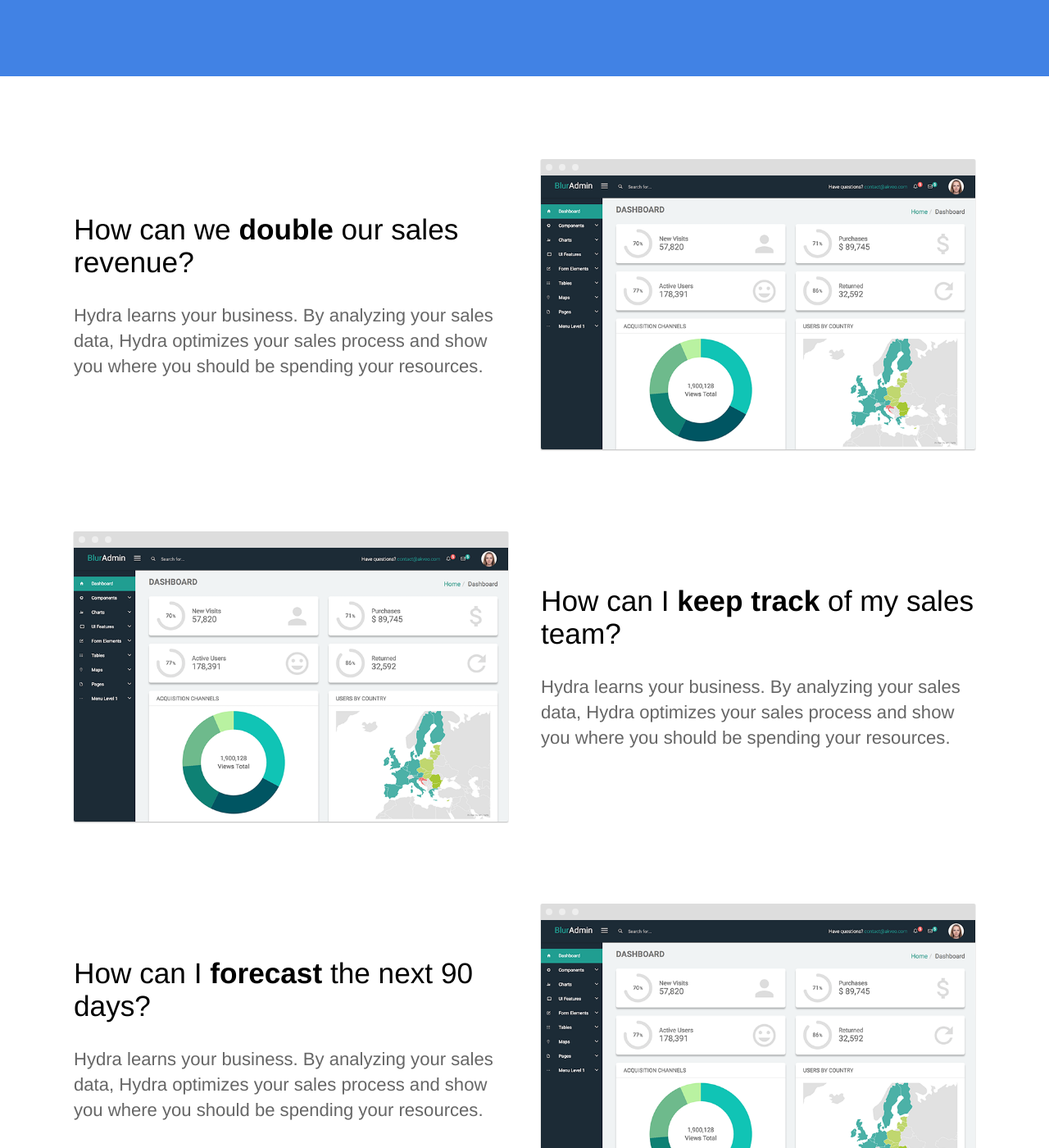
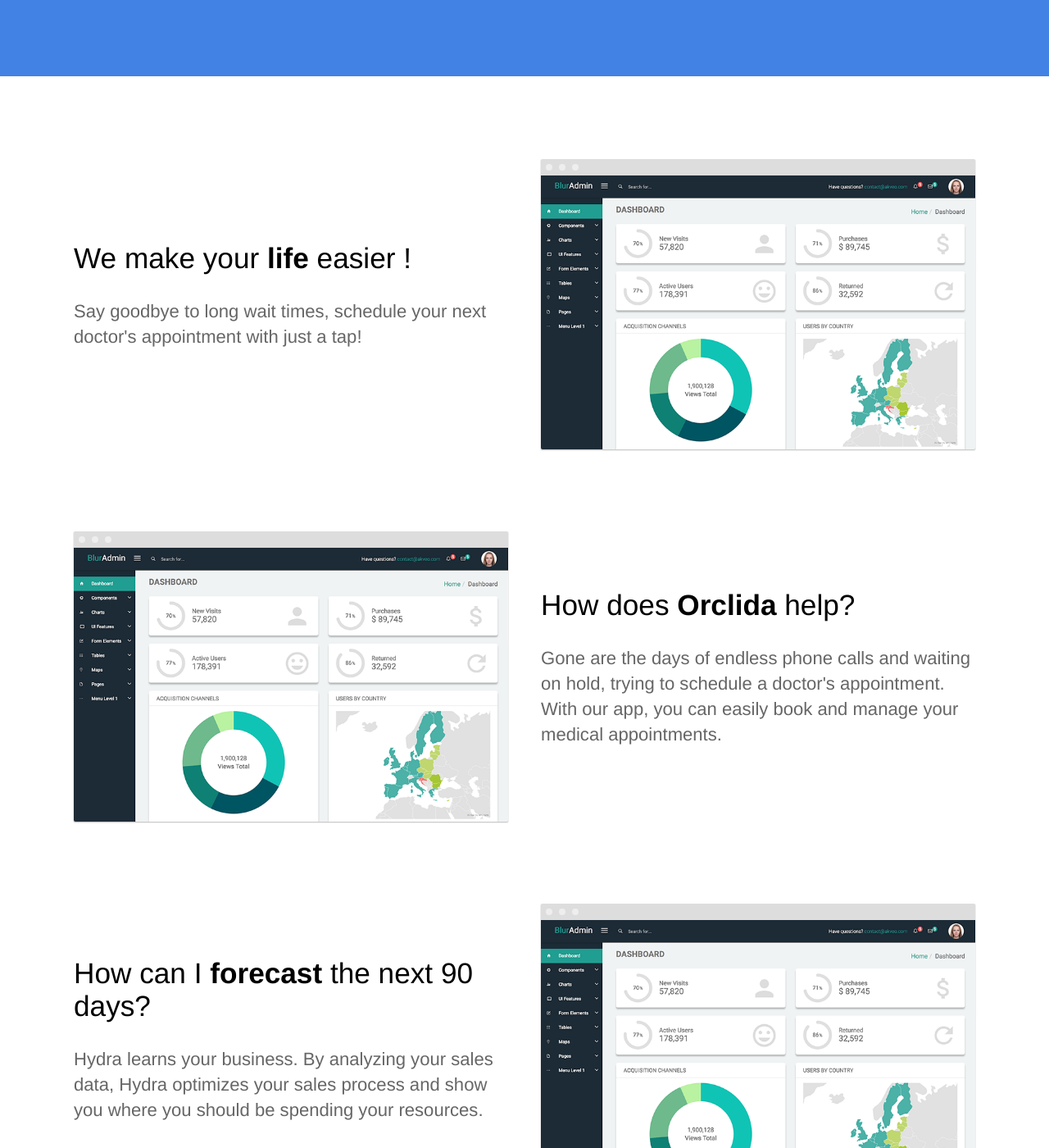
Before and after one commit to STIERTH1/orclida_dev.github.io, a Jekyll site: the page built from index.html, in a window 1280 px wide and 1400 px high, scrolled down 843 px. Shown: the whole window at 82% size. Built offline with Jekyll 4.4.1, drawn with Linux system fonts in a browser that asks for light colours; some of the changed text lies outside the part shown.

Commit message:
Updated index.html

```diff
--- a/index.html
+++ b/index.html
@@ -4,9 +4,9 @@
 ---
 <section class="hero">
 	<div class="text-container">
-		<h1 class="editable">The last sales CRM <strong>you'll ever need</strong></h1>
-		<p class="subtext editable">Track and optimize your sales team in real time.</p>
-		<div class="cta button alt"><a href="{{ site.baseurl }}/contact/">Get Started Free</a></div>
+		<h1 class="editable">The only medical app <strong>you'll ever need</strong></h1>
+		<p class="subtext editable">Medical appointment at your fingertips.</p>
+		<div class="cta button alt"><a href="{{ site.baseurl }}/contact/">Contact Us</a></div>
 		<div>
 			<img src="{{ site.baseurl }}/images/dashboard.png" alt="Screenshot" class="screenshot editable" />
 		</div>
@@ -17,8 +17,8 @@
 	<section>
 		<div class="container flex">
 			<div class="text editable">
-				<h2>How can we <strong>double</strong> our sales revenue?</h2>
-				<p>Hydra learns your business. By analyzing your sales data, Hydra optimizes your sales process and show you where you should be spending your resources. </p>
+				<h2>We make your <strong>life</strong> easier !</h2>
+				<p>Say goodbye to long wait times, schedule your next doctor's appointment with just a tap! </p>
 			</div>
 			<div class="image">
 				<img src="{{ site.baseurl }}/images/dashboard.png" alt="Screenshot" class="screenshot editable" />
@@ -29,8 +29,8 @@
 	<section>
 		<div class="container flex">
 			<div class="text editable">
-				<h2>How can I <strong>keep track</strong> of my sales team?</h2>
-				<p>Hydra learns your business. By analyzing your sales data, Hydra optimizes your sales process and show you where you should be spending your resources.</p>
+				<h2>How does<strong> Orclida</strong> help?</h2>
+				<p>Gone are the days of endless phone calls and waiting on hold, trying to schedule a doctor's appointment. With our app, you can easily book and manage your medical appointments.</p>
 			</div>
 			<div class="image">
 				<img src="{{ site.baseurl }}/images/dashboard.png" alt="Screenshot" class="screenshot editable" />
```
